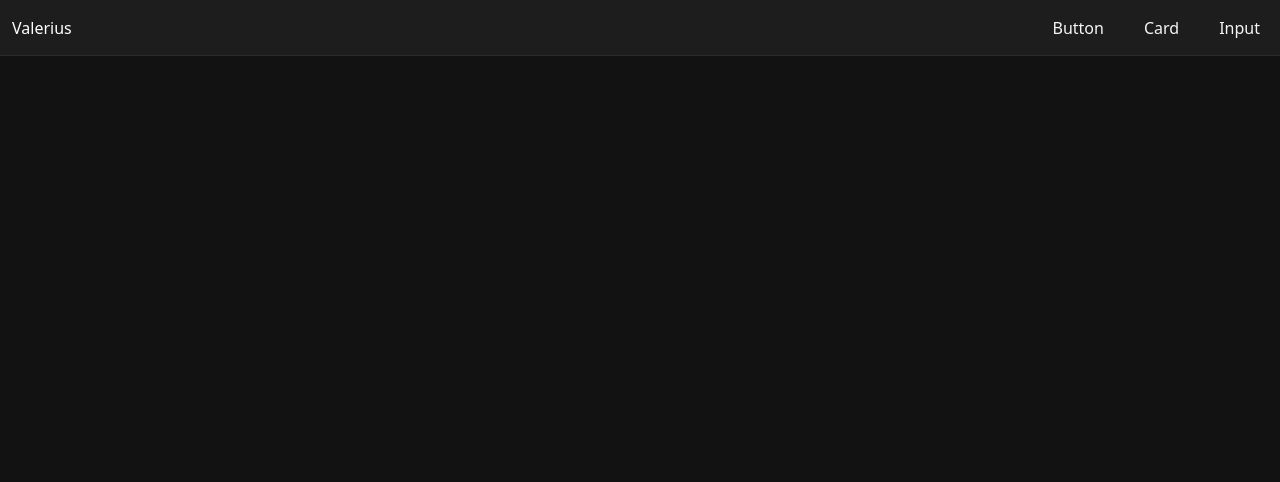
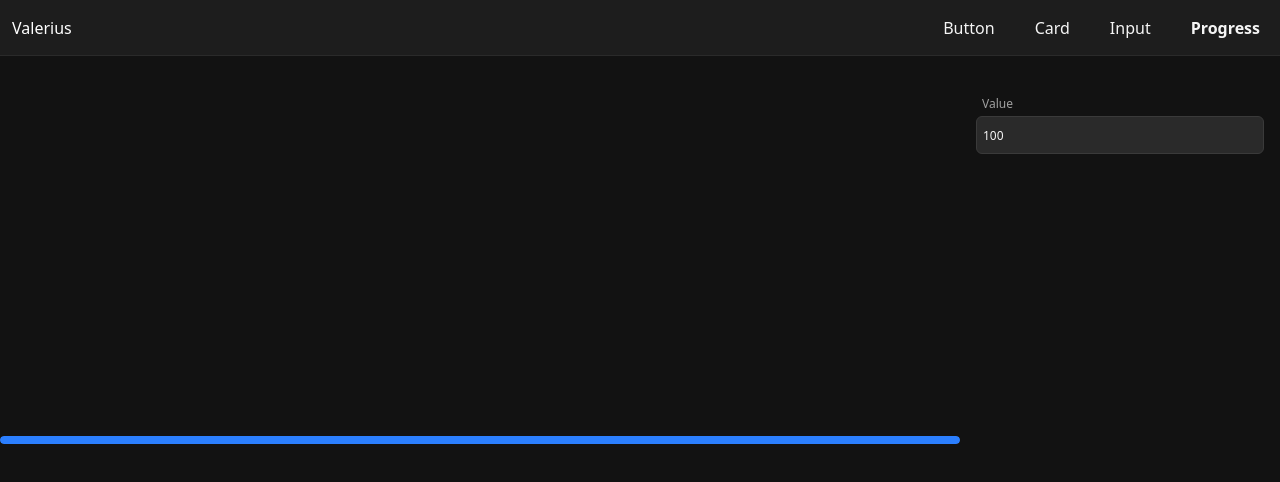
Before and after one commit to Villy-P/corekit-ui, a SvelteKit app: page /progress in a window 1280 px wide. Before the commit this address had no page. Shown: the top 482 px of the page. Built offline with nearby package versions, Linux system fonts and the light colour scheme.

Commit message:
feat: add Progress component and integrate it into the layout with animation support

```diff
--- /dev/null
+++ b/src/components/Progress.svelte
@@ -0,0 +1,31 @@
+<script lang="ts">
+    import { onMount } from "svelte";
+    import type { ProgressProps } from "../types/Progress.ts";
+    import { twMerge } from "tailwind-merge";
+
+    let {
+        children = undefined,
+        class: className = "",
+        divClass = "",
+        progress = 100,
+        animate = undefined,
+        ...restProps
+    }: ProgressProps = $props();
+
+    let currentProgress = $state(0);
+
+    let defaultDivClass = "w-full h-2 bg-sub-background rounded-full overflow-hidden";
+
+    let combinedDivClass = $derived(twMerge(defaultDivClass, divClass));
+
+    onMount(() => {
+        if (!animate) return;
+        currentProgress = animate.from;
+        requestAnimationFrame(() => currentProgress = animate.to);
+        if (animate.onend) setTimeout(animate.onend, animate.duration);
+    });
+</script>
+
+<div class={combinedDivClass} {...restProps}>
+    <div class="h-full bg-blue-500 rounded-full" style="width: {animate ? currentProgress : progress}%; transition: width {animate?.duration ?? progress}ms ease;"></div>
+</div>
--- a/src/lib/index.ts
+++ b/src/lib/index.ts
@@ -10,6 +10,7 @@ export { default as FloatingSelect } from "../components/FloatingSelect.svelte";
 export { default as Text } from "../components/Text.svelte";
 export { default as Card } from "../components/Card.svelte";
 export { default as Checkbox } from "../components/Checkbox.svelte";
+export { default as Progress } from "../components/Progress.svelte";
 
 export { fbmBackground } from "../actions/fbm.ts";
 
--- a/src/routes/+layout.svelte
+++ b/src/routes/+layout.svelte
@@ -13,5 +13,6 @@
     <NavbarElement activeClass="font-semibold" href="/button">Button</NavbarElement>
     <NavbarElement activeClass="font-semibold" href="/card">Card</NavbarElement>
     <NavbarElement activeClass="font-semibold" href="/input">Input</NavbarElement>
+    <NavbarElement activeClass="font-semibold" href="/progress">Progress</NavbarElement>
 </Navbar>
 {@render children()}
--- /dev/null
+++ b/src/routes/progress/+page.svelte
@@ -0,0 +1,16 @@
+<script lang="ts">
+    import FloatingInput from "../../components/FloatingInput.svelte";
+    import Progress from "../../components/Progress.svelte";
+
+    let value: number = $state(100);
+</script>
+
+<div class="w-full h-screen flex pt-20">
+    <div class="w-3/4 flex-center">
+        <Progress animate={{ from: 0, to: value, duration: 5000 }}/>
+    </div>
+
+    <div class="w-1/4 p-4 flex flex-col gap-2">
+        <FloatingInput size="full" label="Value" type="number" min="0" max="100" bind:value={value}/>
+    </div>
+</div>
--- a/src/types/FloatingInput.ts
+++ b/src/types/FloatingInput.ts
@@ -10,7 +10,7 @@ export interface FloatingInputProps {
     labelClass?: string;
     divClass?: string;
     icon?: Component;
-    value?: string;
+    value?: any;
     required?: boolean;
     disabled?: boolean;
     variant?: InputVariant;
--- /dev/null
+++ b/src/types/Progress.ts
@@ -0,0 +1,15 @@
+interface AnimateProps {
+    from: number;
+    to: number;
+    duration: number;
+    onend?: () => void;
+}
+
+export interface ProgressProps {
+    children?: any;
+    class?: string;
+    divClass?: string;
+    progress?: number;
+    animate?: AnimateProps
+    [key: string]: any;
+};
```
